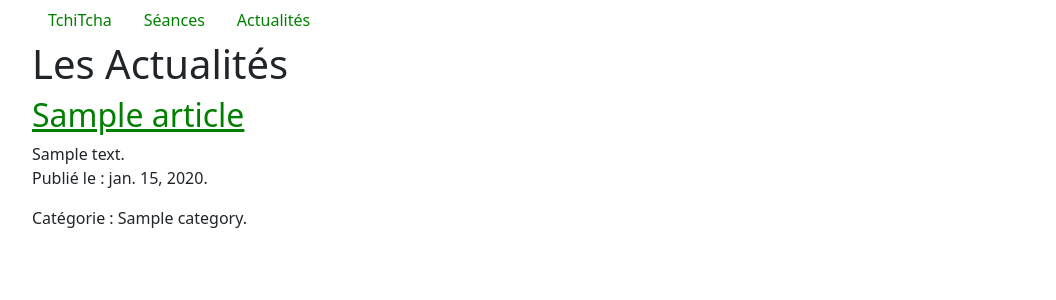
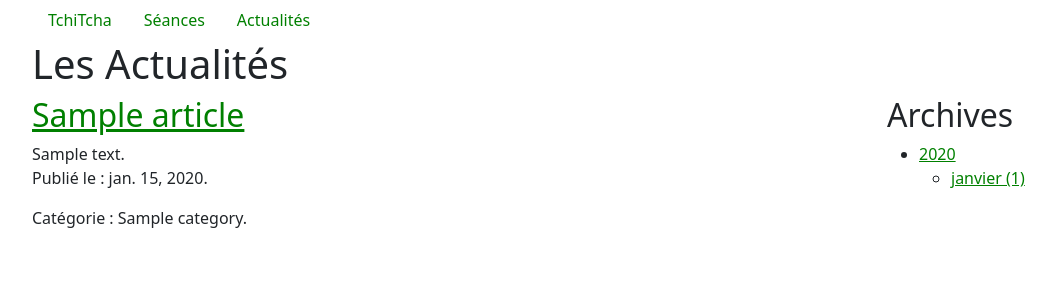
Before and after one commit to philippe-lemaire/tchitcha, a Django app: a page that uses blog/templates/blog/article_list.html in a window 1280 px wide. Shown: the top 300 px of the page, without its empty margins (50-1106 px from the left). Run offline with Django 3.2, Linux system fonts and the light colour scheme; tables that the repository leaves empty hold one stand-in row (values such as "Sample post").

Commit message:
now with nice sidebar listing the archives.

```diff
--- a/blog/templates/blog/article_list.html
+++ b/blog/templates/blog/article_list.html
@@ -4,6 +4,8 @@
 
 <h1>Les Actualités</h1>
 {% if article_list %}
+<div class="row">
+        <div class="col-sm-9">
                 {% for article in article_list %}
                 <h2><a href="{% url 'blog:detail' article.pub_date.year article.pub_date.month article.pub_date.day article.slug %}">{{article.title}}</a>
                 </h2>
@@ -12,10 +14,31 @@
                 <p>Publié le : {{article.pub_date|date}}.</p>
                 <p>Catégorie : {{article.category.name}}.</p>
                 {% endfor %}
+        </div>
+        <div class="col-sm-3">
+                <h2>Archives</h2>
+                {% regroup article_list by pub_date.year as year_list %}
+
+                <ul>
+                        {% for year in year_list %}
+                        <li><a href="{% url 'blog:year_archive' year.grouper %}">{{ year.grouper }}</a>
+                                {% regroup year.list by pub_date.month as month_list %}
+                                <ul>
+                                        {% for month in month_list %}
+                                        <li><a href="{% url 'blog:month_archive' year.grouper month.grouper %}">
+                                                        {{month.list.0.pub_date|date:'F' }}
+                                                        ({{month.list|length }})</a></li>
+                                        {% endfor %}
+                                </ul>
+                        </li>
+                        {% endfor %}
+                </ul>
+
+
+        </div>
+</div>
 
 {% else %}
 <p>Aucun article.</p>
 {% endif %}
-
-
 {% endblock %}
```
Lines whose indentation alone changed are shown as unchanged.
